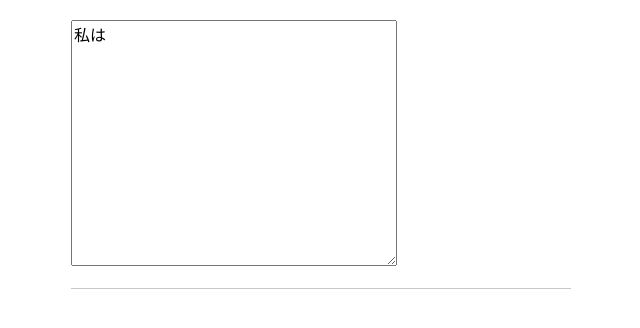
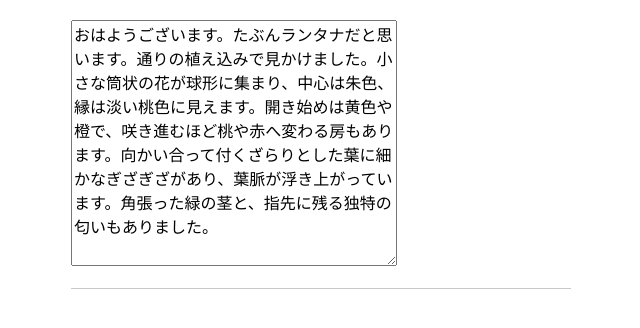
Before and after one commit to takase-hiroyuki/my_first_homepage, a plain HTML site: page index.html in a window 1280 px wide. Shown: the part 66-394 px from the top of the page, without its empty margins (319-959 px from the left). Drawn offline with nearby package versions, Linux system fonts and the light colour scheme.

Commit message:
Update index.html

```diff
--- a/index.html
+++ b/index.html
@@ -10,7 +10,11 @@
 <div class="mx-auto" style="max-width: 500px;">
 
 <textarea cols="33" rows="10">
-私は
+おはようございます。たぶんランタナだと思います。通りの植え込みで見かけました。小さな筒状の花が球形に集まり、中心は朱色、縁は淡い桃色に見えます。開き始めは黄色や橙で、咲き進むほど桃や赤へ変わる房もあります。向かい合って付くざらりとした葉に細かなぎざぎざがあり、葉脈が浮き上がっています。角張った緑の茎と、指先に残る独特の匂いもありました。
+
+―――
+ランタナは色の移ろいが合図になります。花粉を終えた花ほど赤みが増し、虫に「済み」を知らせる目印になると言われます。伸びた先端を軽く切り戻すと脇芽が増え、次の房が続きます。暑さに強く、秋の気配が出ると色の切り替えがいっそうはっきり見えます。黒く熟す実は光沢があり、観賞のみとして扱います。道すがら、同じ株でも色が入り混じる様子に足を止めました。
+
 </textarea>
 <hr />
 
```
